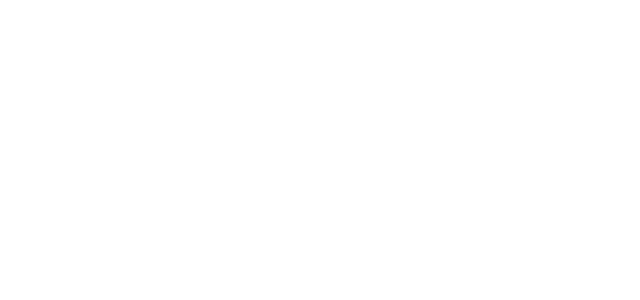
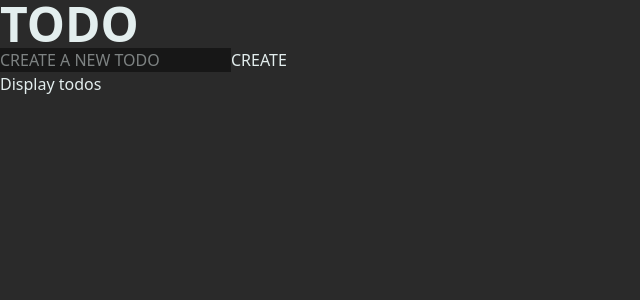
Before and after one commit to DouyaQki/todo, a React (Vite) app: page / in a window 1280 px wide. Shown: the top 300 px of the page, without its empty margins (0-640 px from the left). Built offline with nearby package versions, Linux system fonts and the light colour scheme.

Commit message:
NewTodo - functionality done

```diff
--- a/src/App.tsx
+++ b/src/App.tsx
@@ -1,7 +1,23 @@
+import { useState } from "react";
+import NewTodo from "./components/NewTodo";
+import TodoList from "./components/TodoList";
+import { T_TODO_LIST, I_Todo } from "./types";
+
 function App() {
- return(
-  <></>
- )
+  const [data, setData] = useState<T_TODO_LIST>([]);
+
+  const handleSetData = (newData: I_Todo): void => {
+    setData((prevData) => [...prevData, newData]);
+  };
+
+  return (
+    <main className="text-[#e3eeee]">
+      <h1 className="text-5xl font-bold">TODO</h1>
+      <NewTodo handleSetData={handleSetData} />
+      <TodoList />
+      <button onClick={() => console.log(data)}>Display todos</button>
+    </main>
+  );
 }
 
-export default App
+export default App;
--- /dev/null
+++ b/src/components/NewTodo.tsx
@@ -0,0 +1,40 @@
+import { useState } from "react";
+import { I_PROPS } from "../types";
+
+function NewTodo({ handleSetData }: I_PROPS) {
+  const [todoId, setTodoId] = useState<number>(0);
+  const [userInput, setUserInput] = useState<string>("");
+
+  const handleOnChange = (event: React.ChangeEvent<HTMLInputElement>) => {
+    setUserInput(event.target.value)
+  };
+
+  // new id
+  const assignId = () => setTodoId((prev) => prev + 1);
+
+  function createTodo() {
+    assignId();
+    // new todo
+    const NEW_TODO = {
+      id: todoId,
+      task: userInput,
+      done: false,
+    };
+
+    handleSetData(NEW_TODO);
+  }
+
+  return (
+    <section className="flex">
+      <input
+        type="text"
+        className="bg-[#171717]"
+        placeholder="CREATE A NEW TODO"
+        onChange={handleOnChange}
+      />
+      <button onClick={createTodo}>CREATE</button>
+    </section>
+  );
+}
+
+export default NewTodo;
--- /dev/null
+++ b/src/components/TodoList.tsx
@@ -0,0 +1,10 @@
+function TodoList() {
+    // is there any task? display:
+    return(
+        <section>
+
+        </section>
+    )
+}
+
+export default TodoList;
--- a/src/index.css
+++ b/src/index.css
@@ -1 +1,5 @@
 @import "tailwindcss";
+
+body {
+    background-color: #2a2a2a;
+}
--- /dev/null
+++ b/src/types.ts
@@ -0,0 +1,14 @@
+// App
+export interface I_Todo {
+  id: number;
+  task: string;
+  done: boolean;
+}
+// App
+export type T_TODO_LIST = I_Todo[] | [];
+
+// NewTodo
+export interface I_PROPS {
+    data?: T_TODO_LIST;
+    handleSetData: (data: I_Todo) => void;
+  }
```
Also changed, not shown: src/assets/dataset.svg (added).
